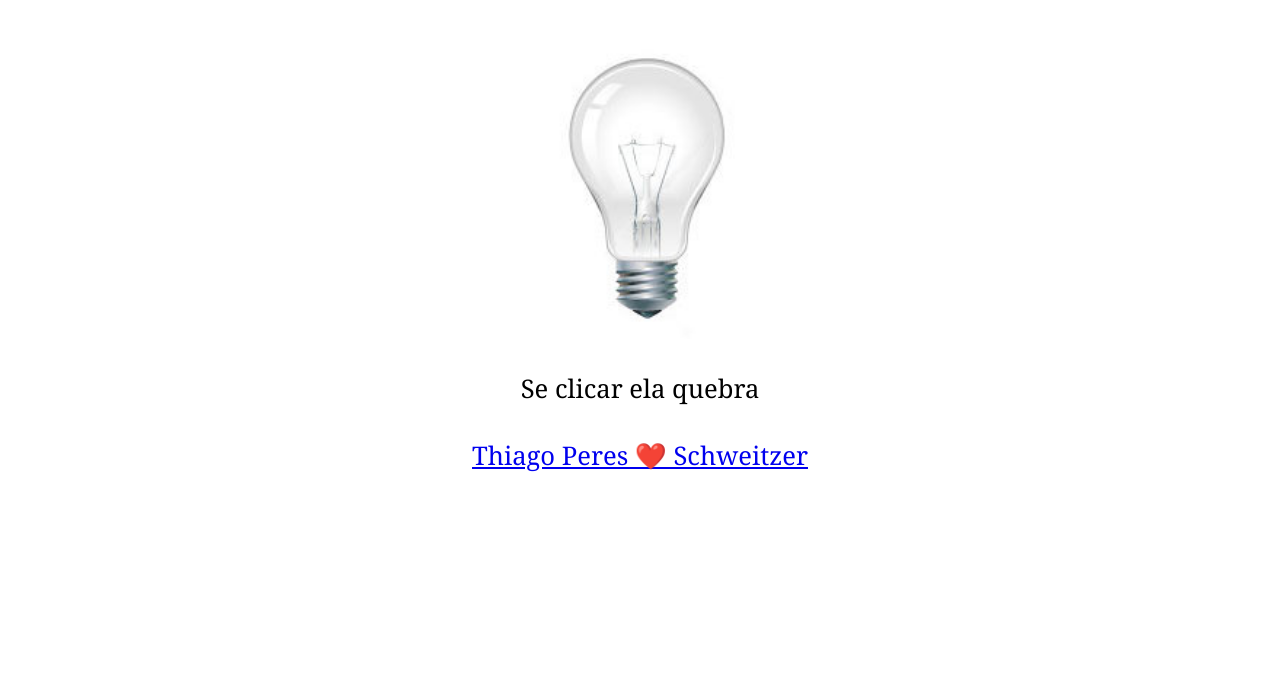
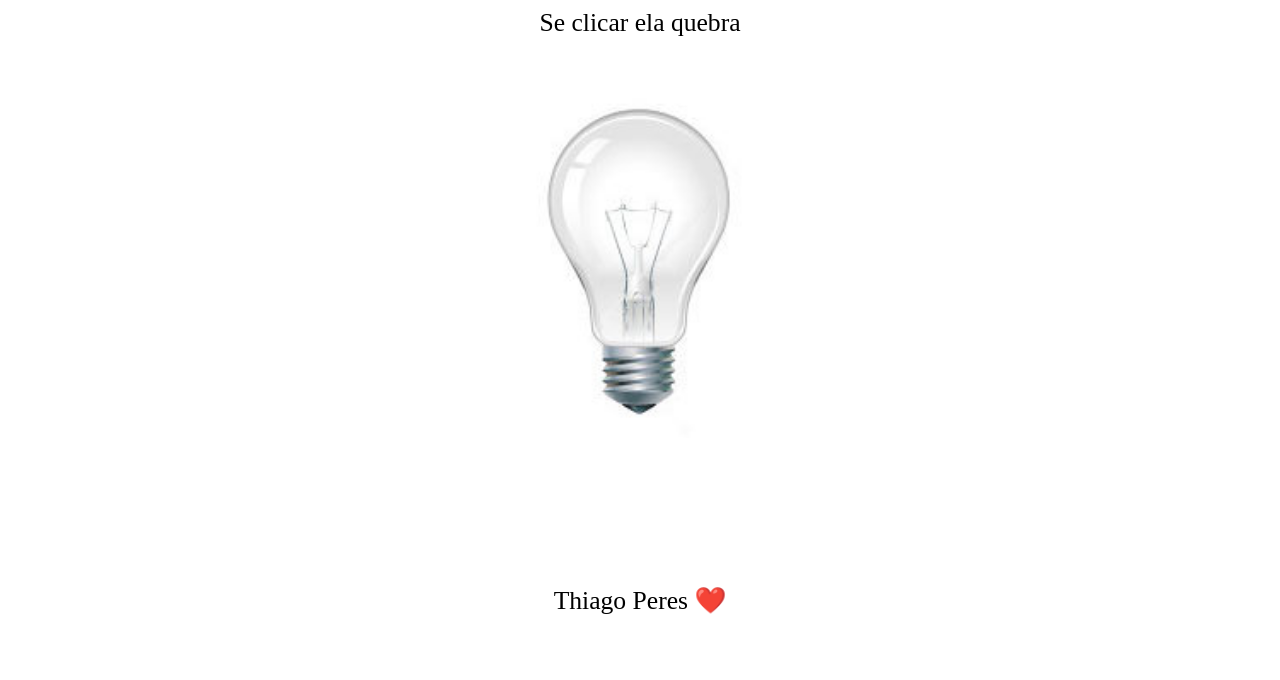
Before and after one commit to thiagoperess/lampada-acende-js, a plain HTML site: page index.html in a window 1280 px wide. Shown: the part 120-800 px from the top of the page. Drawn offline with Linux system fonts and the light colour scheme.

Commit message:
centralizando

```diff
--- a/css/style.css
+++ b/css/style.css
@@ -4,10 +4,21 @@ body {
     zoom: 1.6
 }
 
+a {
+
+    text-decoration: none;
+    color: black;
+}
+
+a:hover {
+
+    color: red;
+}
+
 h1 {
     font-size: xx-large;
     text-align: center;
-    font-family: Cambria, Cochin, Georgia, Times, 'Times New Roman', serif;
+    font-family:'Times New Roman', Times, serif;
     color: rgb(35, 3, 53);
     box-shadow: 2px 2px 2px 2px rgba(0,0,0,.5);
 }
@@ -17,19 +28,25 @@ p {
 }
 
 p#clique {
-    font-family: Cambria, Cochin, Georgia, Times, 'Times New Roman', serif;
+    font-family: 'Times New Roman', Times, serif;
     text-align: center;
 }
 
 img {
-    widows: 200px;
-    height:200px;
-    margin-left: 240pt;
+    width: 180px;
+    display: block;
+    margin-left: auto;
+    margin-right: auto
 }
 
+footer {
 
-footer#name {
-    text-align: center;
-    margin-top: 20px;
-    font-family: Cambria, Cochin, Georgia, Times, 'Times New Roman', serif;
+    margin: 0;
+    position: absolute;
+    top: 90%;
+    left: 50%;
+    margin-right: -50%;
+    transform: translate(-50%, -50%);
+    text-decoration: none;
+
 }
--- a/index.html
+++ b/index.html
@@ -8,9 +8,9 @@
 </head>
 <body>
     <h1>Passe o mouse e acenda a lâmpada</h1>
+    <p id="clique">Se clicar ela quebra</p>
 <img src="img/lampada-apagada.jpg" id="luz" onmousemove="mudaLampada('lampada-acesa')" onmouseout="mudaLampada('lampada-apagada')" onclick="mudaLampada('lampada-quebrada')"/>
-<p id="clique">Se clicar ela quebra</p>
 </body>
 <script src="js/script.js"></script>
-<footer id="name"><a href="https://github.com/thiagoperess/" target="_blank">Thiago Peres ❤️ Schweitzer</a></footer>
+<footer id="name"><a href="https://github.com/thiagoperess/" target="_blank">Thiago Peres ❤️</a></footer>
 </html>
```
